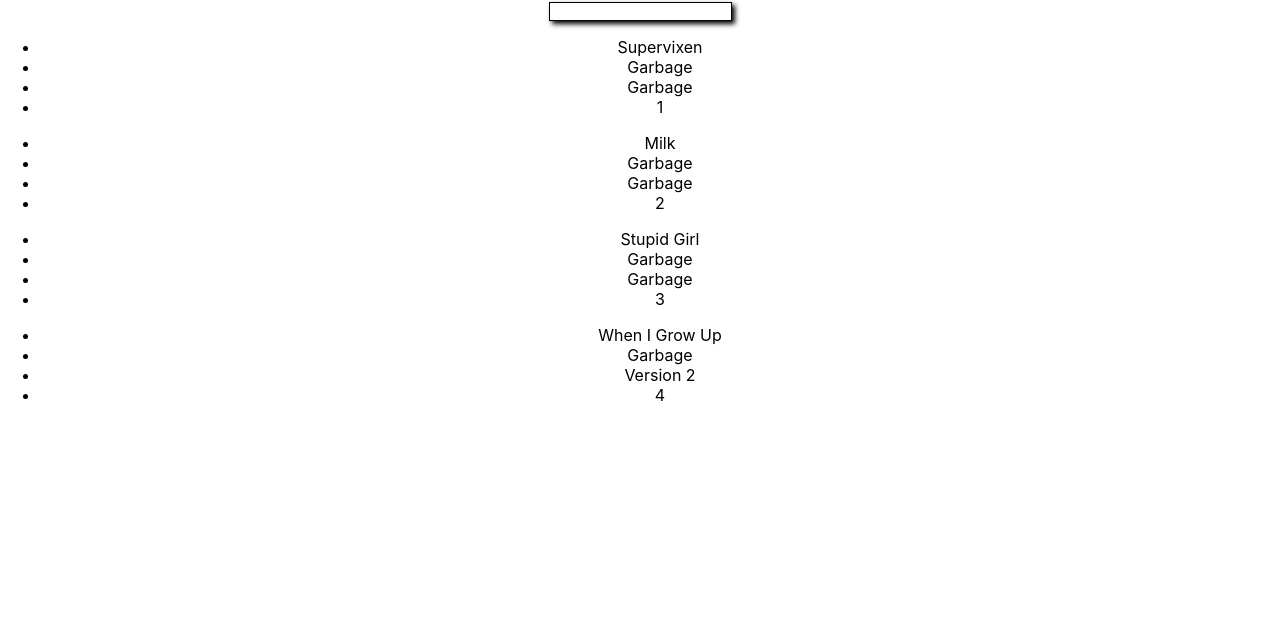
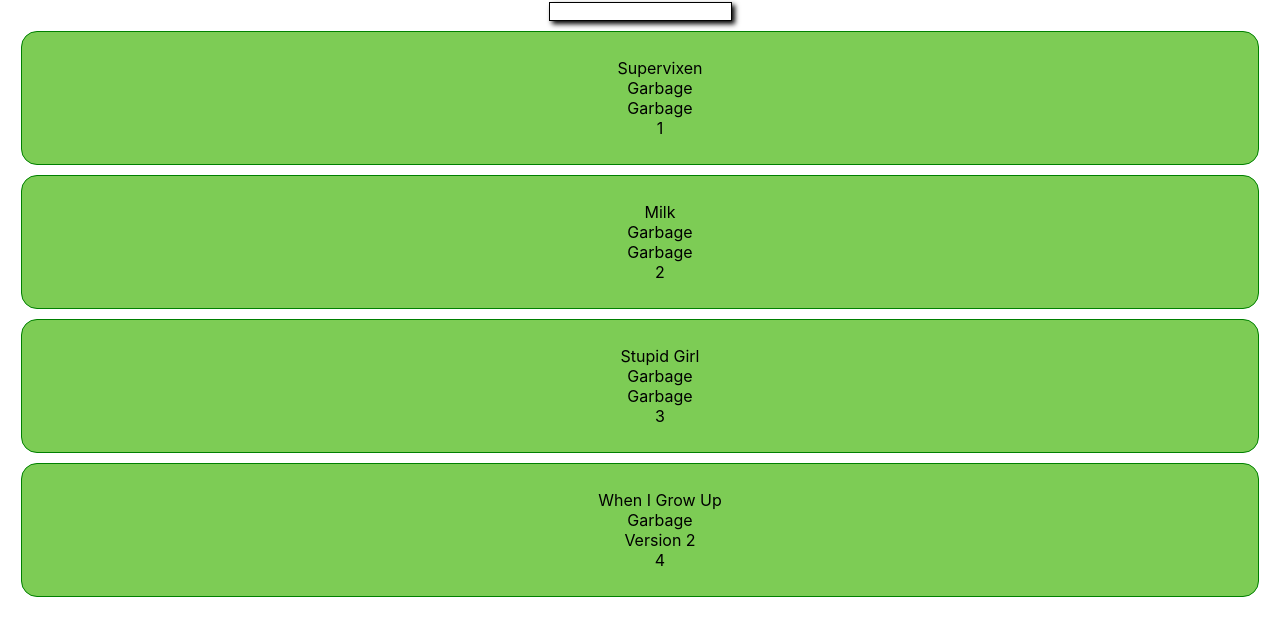
Before and after one commit to martinbannister/jammming, a React (Create React App) app: page / in a window 1280 px wide. Shown: the top 636 px of the page. Built offline with nearby package versions, Linux system fonts and the light colour scheme.

Commit message:
CSS(Track): move css styling to styling objects in the container

```diff
--- a/src/Track/Track.js
+++ b/src/Track/Track.js
@@ -1,11 +1,25 @@
 import React from 'react';
-import './Track.module.css';
+import styles from './Track.module.css';
+
+const trackCard = {
+  position: "relative",
+  width: "95%",
+  margin: "10px auto",
+  padding: "10px",
+  border: "solid 1px green",
+  borderRadius: "16px",
+  backgroundColor: "#7dcc55"
+}
+
+const styleUl = {
+  listStyle: "none"
+}
 
 function Track({data}) {
     return (
         <>
-            <div className='track_card'>
-                <ul key={data.id}>
+            <div style={trackCard}>
+                <ul key={data.id} style={styleUl}>
                   <li key={data.id+'1'}>{data.name}</li>
                   <li key={data.id+'2'}>{data.artist}</li>
                   <li key={data.id+'3'}>{data.album}</li>
```
